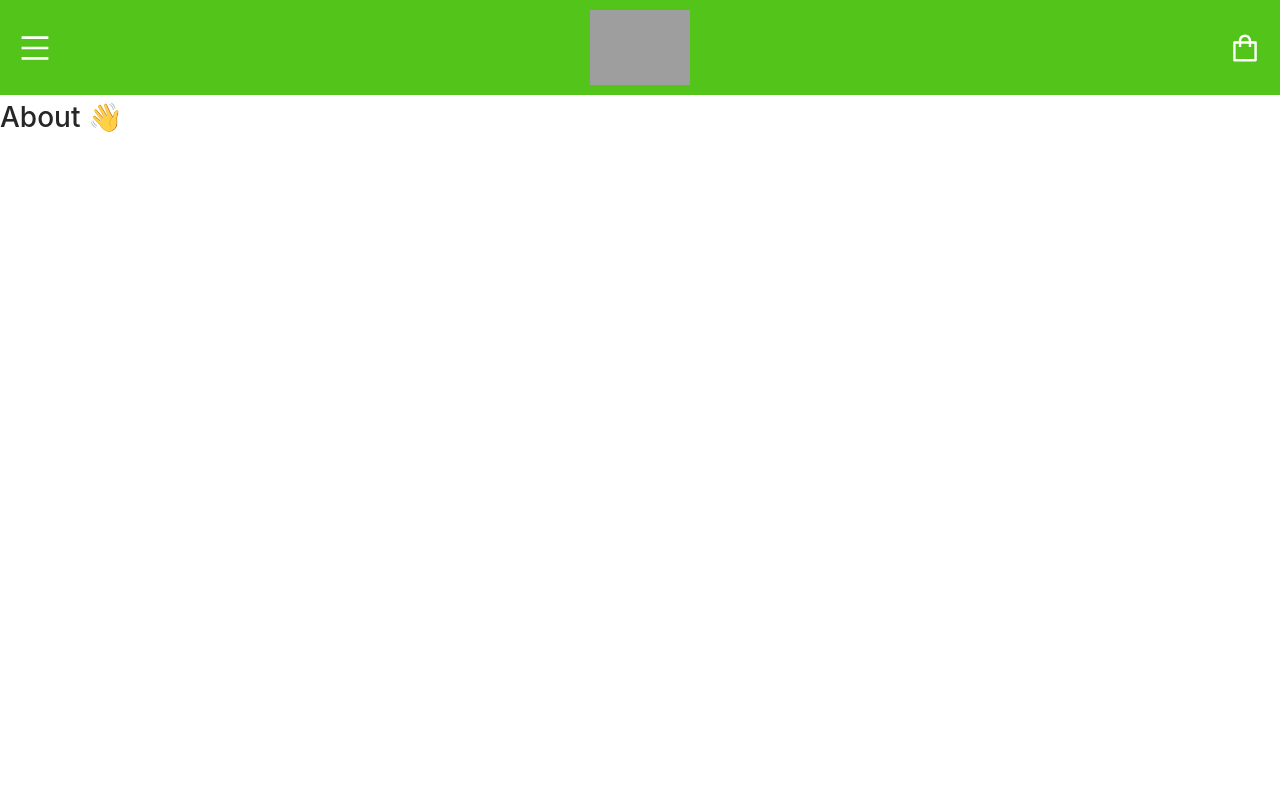
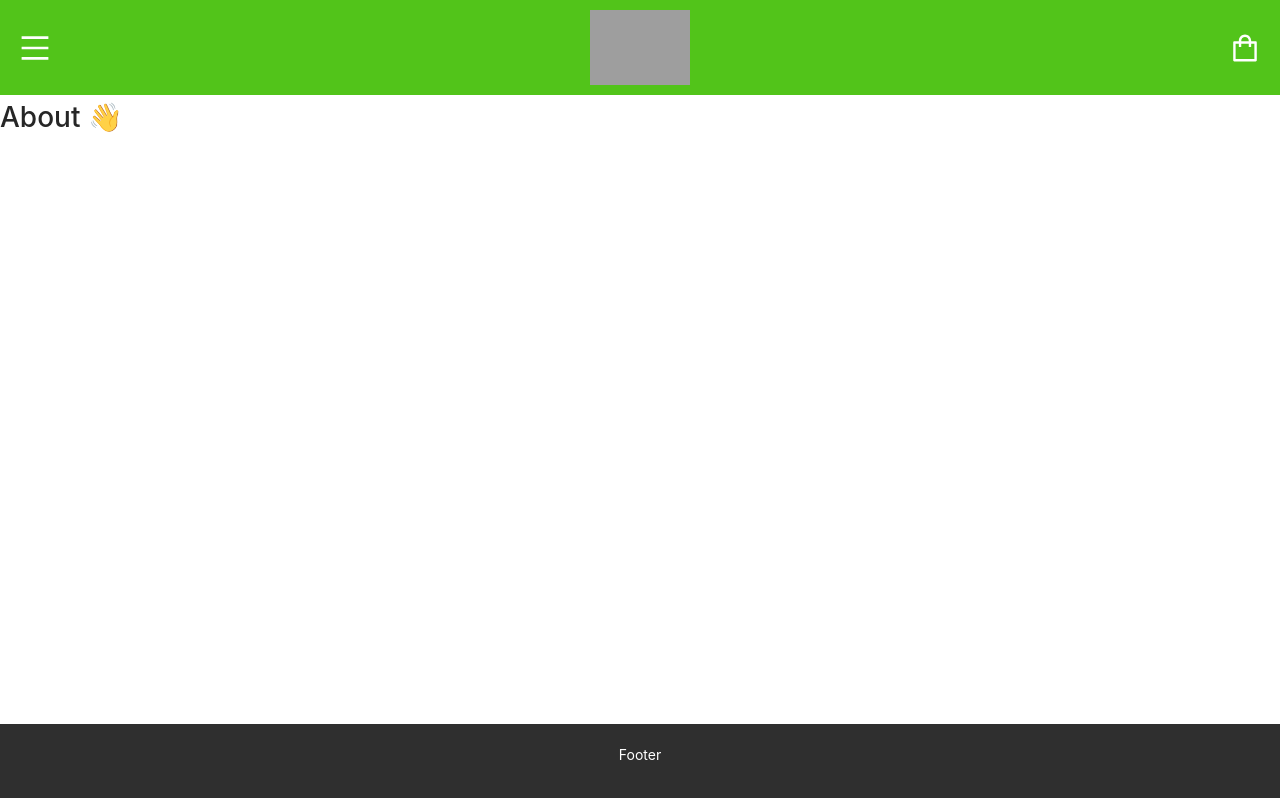
Before and after one commit to sahil3Vedi/qripsnextts, a Next.js app: page /about in a window 1280 px wide. Built offline with nearby package versions, Linux system fonts and the light colour scheme; grey boxes are pictures that could not be loaded.

Commit message:
added footer

```diff
--- /dev/null
+++ b/components/footer.tsx
@@ -0,0 +1,9 @@
+const Footer = () => {
+    return (
+        <div className="footer">
+            <p>Footer</p>
+        </div>
+    )
+}
+
+export default Footer
--- a/pages/about.tsx
+++ b/pages/about.tsx
@@ -1,11 +1,15 @@
 import Navbar from '../components/navbar'
 import GlobalStyle from '../stylesheets/globalStyle'
+import Footer from '../components/footer'
 
 const AboutPage = () => (
     <div>
         <GlobalStyle/>
-        <Navbar/>
-        <h1>About 👋</h1>
+        <div className="pageWrapper">
+            <Navbar/>
+            <h1>About 👋</h1>
+            <Footer/>
+        </div>
     </div>
 )
 
--- a/pages/login.tsx
+++ b/pages/login.tsx
@@ -3,6 +3,7 @@
 // COMPONENTS
 import Navbar from '../components/navbar'
 import GlobalStyle from '../stylesheets/globalStyle'
+import Footer from '../components/footer'
 // ANT
 import { Form, Input, Button, Divider, message } from 'antd';
 // CSS
@@ -49,6 +50,7 @@
     return (
         <div>
             <GlobalStyle/>
+            <div className="pageWrapper">
                 <Navbar/>
                 <div className="pageContent">
                     <h1 className="primaryColorUnderline pageTitle">{signup ? "Sign Up" : "Sign In"}</h1>
@@ -56,6 +58,8 @@
                     <Divider>{signup ? "Already Registered?" : "New To Qrips?"}</Divider>
                     <div className={signinStyles.signupLink}><Button type="primary" onClick={toggleSignup}>{signup ? "Sign In" : "Create Account"}</Button></div>
                 </div>
+                <Footer/>
+            </div>
         </div>
     )
 }
--- a/stylesheets/global.css
+++ b/stylesheets/global.css
@@ -1,3 +1,9 @@
+.pageWrapper{
+    display: grid;
+    grid-template-rows: auto 1fr auto;
+    min-height: 100vh;
+}
+
 .pageContent{
     padding: 20px;
 }
@@ -15,3 +21,10 @@
 .primaryColorUnderline{
     text-decoration: underline #52c41a;
 }
+
+.footer{
+    background-color: #2f2f2f;
+    text-align: center;
+    padding: 20px;
+    color: white;
+}
```
Also changed, not shown: pages/index.tsx (+9 -5 lines), pages/products/[category].tsx (+15 -6 lines), stylesheets/shelf.module.css (+19 -3 lines). Lines whose indentation alone changed are shown as unchanged.
